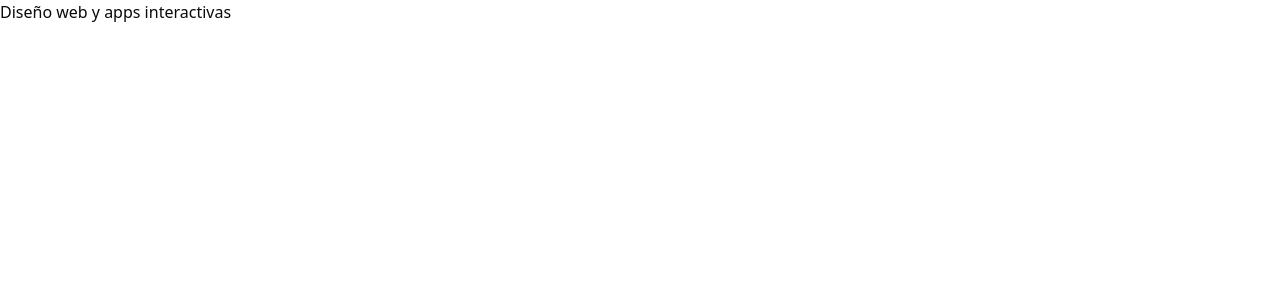
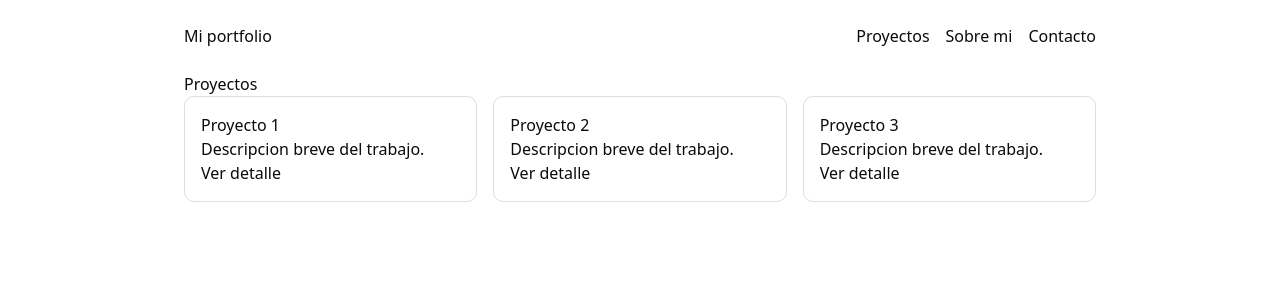
Before and after one commit to amanda1234-cell/portfolio_vue_amanda_salto_mansilla, a Vue app: page /#/portfolio/proyectos in a window 1280 px wide. Before the commit this address led to /#/. Shown: the top 300 px of the page. Built offline with nearby package versions, Linux system fonts and the light colour scheme.

Commit message:
feat: crear estructura base de vistas y router del portfolio

```diff
--- /dev/null
+++ b/src/pages/about/AboutView.vue
@@ -0,0 +1,14 @@
+<template>
+  <section>
+    <h2>Sobre mi</h2>
+    <h3>Estudios</h3>
+    <p>Aqui podras incluir tus estudios y formacion.</p>
+
+    <h3>Habilidades</h3>
+    <ul>
+      <li>Diseno web</li>
+      <li>Desarrollo frontend</li>
+      <li>Trabajo en equipo</li>
+    </ul>
+  </section>
+</template>
--- /dev/null
+++ b/src/pages/contact/ContactView.vue
@@ -0,0 +1,43 @@
+<script setup lang="ts">
+import { ref } from "vue";
+
+const name = ref("");
+const email = ref("");
+const message = ref("");
+const sent = ref(false);
+
+const submitForm = () => {
+  sent.value = true;
+};
+</script>
+
+<template>
+  <section>
+    <h2>Contacto</h2>
+    <form class="contact-form" @submit.prevent="submitForm">
+      <label>
+        Nombre
+        <input v-model="name" type="text" required />
+      </label>
+      <label>
+        Email
+        <input v-model="email" type="email" required />
+      </label>
+      <label>
+        Mensaje
+        <textarea v-model="message" rows="4" required />
+      </label>
+      <button type="submit">Enviar</button>
+    </form>
+    <p v-if="sent">Mensaje enviado (simulado).</p>
+  </section>
+</template>
+
+<style scoped>
+.contact-form {
+  display: flex;
+  flex-direction: column;
+  gap: 0.75rem;
+  max-width: 420px;
+}
+</style>
--- /dev/null
+++ b/src/pages/home/HomeView.vue
@@ -0,0 +1,14 @@
+<template>
+  <section class="home">
+    <h2>Portfolio personal</h2>
+    <p>Bienvenida a mi espacio de trabajos y proyectos.</p>
+  </section>
+</template>
+
+<style scoped>
+.home {
+  padding: 1.5rem;
+  max-width: 960px;
+  margin: 0 auto;
+}
+</style>
--- /dev/null
+++ b/src/pages/portfolio/PortfolioLayout.vue
@@ -0,0 +1,44 @@
+<script setup lang="ts">
+import { RouterLink, RouterView } from "vue-router";
+</script>
+
+<template>
+  <section class="portfolio-layout">
+    <header class="portfolio-header">
+      <h1>Mi portfolio</h1>
+      <nav class="portfolio-nav">
+        <RouterLink to="/portfolio/proyectos">Proyectos</RouterLink>
+        <RouterLink to="/portfolio/sobre-mi">Sobre mi</RouterLink>
+        <RouterLink to="/portfolio/contacto">Contacto</RouterLink>
+      </nav>
+    </header>
+
+    <RouterView />
+  </section>
+</template>
+
+<style scoped>
+.portfolio-layout {
+  padding: 1.5rem;
+  max-width: 960px;
+  margin: 0 auto;
+}
+
+.portfolio-header {
+  display: flex;
+  justify-content: space-between;
+  align-items: center;
+  gap: 1rem;
+  margin-bottom: 1.5rem;
+}
+
+.portfolio-nav {
+  display: flex;
+  gap: 1rem;
+}
+
+.portfolio-nav a {
+  text-decoration: none;
+  color: inherit;
+}
+</style>
--- /dev/null
+++ b/src/pages/projects/ProjectDetailView.vue
@@ -0,0 +1,14 @@
+<script setup lang="ts">
+import { computed } from "vue";
+import { useRoute } from "vue-router";
+
+const route = useRoute();
+const projectId = computed(() => String(route.params.id ?? ""));
+</script>
+
+<template>
+  <section>
+    <h2>Detalle del proyecto</h2>
+    <p>Has abierto el proyecto con id: {{ projectId }}</p>
+  </section>
+</template>
--- /dev/null
+++ b/src/pages/projects/ProjectsView.vue
@@ -0,0 +1,36 @@
+<script setup lang="ts">
+import { RouterLink } from "vue-router";
+
+const sampleProjects = [
+  { id: "1", title: "Proyecto 1", description: "Descripcion breve del trabajo." },
+  { id: "2", title: "Proyecto 2", description: "Descripcion breve del trabajo." },
+  { id: "3", title: "Proyecto 3", description: "Descripcion breve del trabajo." },
+];
+</script>
+
+<template>
+  <section>
+    <h2>Proyectos</h2>
+    <div class="projects-grid">
+      <article v-for="project in sampleProjects" :key="project.id" class="project-card">
+        <h3>{{ project.title }}</h3>
+        <p>{{ project.description }}</p>
+        <RouterLink :to="`/portfolio/proyectos/${project.id}`">Ver detalle</RouterLink>
+      </article>
+    </div>
+  </section>
+</template>
+
+<style scoped>
+.projects-grid {
+  display: grid;
+  grid-template-columns: repeat(auto-fit, minmax(220px, 1fr));
+  gap: 1rem;
+}
+
+.project-card {
+  border: 1px solid #ddd;
+  border-radius: 10px;
+  padding: 1rem;
+}
+</style>
--- a/src/router/index.ts
+++ b/src/router/index.ts
@@ -1,20 +1,52 @@
-import Home from "@/pages/home/Home.vue";
+import HomeView from "@/pages/home/HomeView.vue";
+import AboutView from "@/pages/about/AboutView.vue";
+import ContactView from "@/pages/contact/ContactView.vue";
+import PortfolioLayout from "@/pages/portfolio/PortfolioLayout.vue";
+import ProjectDetailView from "@/pages/projects/ProjectDetailView.vue";
+import ProjectsView from "@/pages/projects/ProjectsView.vue";
 import { createRouter, createWebHashHistory } from "vue-router";
-
-
 
 export const router = createRouter({
   history: createWebHashHistory(import.meta.env.BASE_URL),
-
   routes: [
     {
-      path: '/',
-      name: 'home',
-      component: Home
+      path: "/",
+      name: "home",
+      component: HomeView,
     },
     {
-      path: '/:patchMatch(.*)',
-      redirect: '/'
-    }
-  ]
-})
+      path: "/portfolio",
+      component: PortfolioLayout,
+      children: [
+        {
+          path: "",
+          redirect: "/portfolio/proyectos",
+        },
+        {
+          path: "proyectos",
+          name: "projects",
+          component: ProjectsView,
+        },
+        {
+          path: "proyectos/:id",
+          name: "project-detail",
+          component: ProjectDetailView,
+        },
+        {
+          path: "sobre-mi",
+          name: "about",
+          component: AboutView,
+        },
+        {
+          path: "contacto",
+          name: "contact",
+          component: ContactView,
+        },
+      ],
+    },
+    {
+      path: "/:pathMatch(.*)*",
+      redirect: "/",
+    },
+  ],
+});
```
Also changed, not shown: 1 other file (tests, documents, lock files or other folders).
